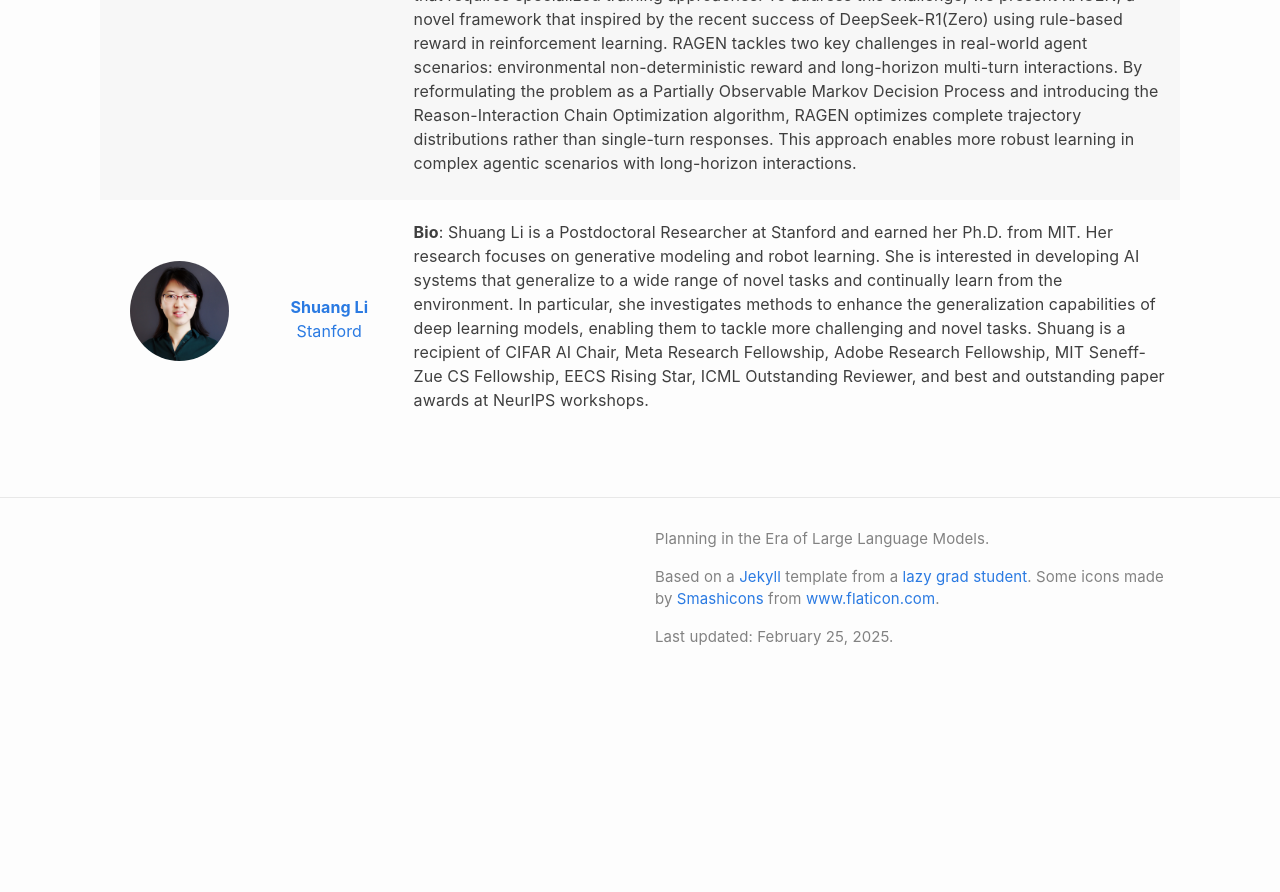
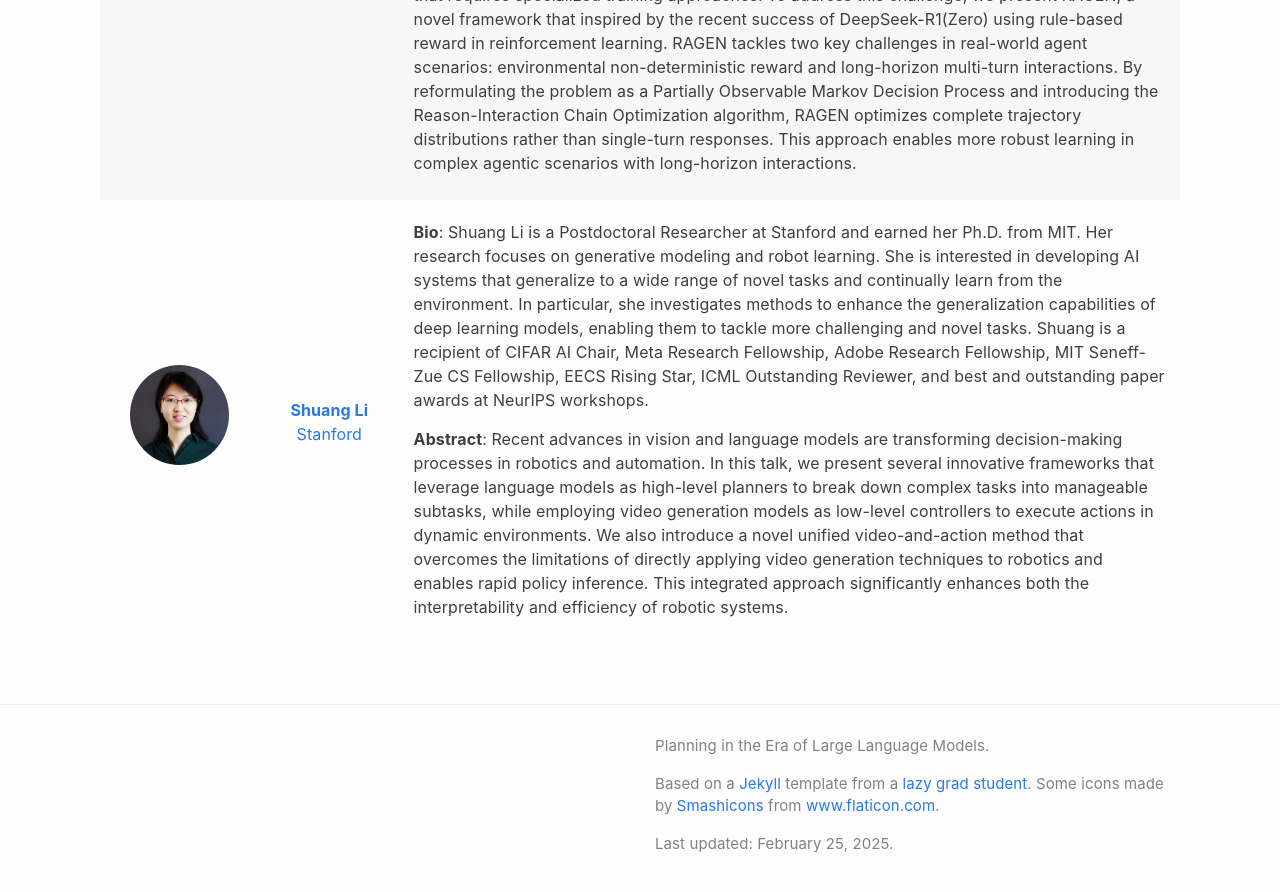
Before and after one commit to llmforplanning/llmforplanning.github.io, a Jekyll site: the page built from speakers.md, in a window 1280 px wide and 900 px high, scrolled down 822 px. Shown: the top 892 px of the window. Built offline with Jekyll 4.4.1, drawn with Linux system fonts in a browser that asks for light colours; before the commit the page ends 1515 px from its top, so only the background shows below that.

Commit message:
Add abstract shuang.md

```diff
--- a/_speakers/shuang.md
+++ b/_speakers/shuang.md
@@ -21,3 +21,6 @@ img: shuang.jpg
 
 **Bio**:
 Shuang Li is a Postdoctoral Researcher at Stanford and earned her Ph.D. from MIT. Her research focuses on generative modeling and robot learning. She is interested in developing AI systems that generalize to a wide range of novel tasks and continually learn from the environment. In particular, she investigates methods to enhance the generalization capabilities of deep learning models, enabling them to tackle more challenging and novel tasks. Shuang is a recipient of CIFAR AI Chair, Meta Research Fellowship, Adobe Research Fellowship, MIT Seneff-Zue CS Fellowship, EECS Rising Star, ICML Outstanding Reviewer, and best and outstanding paper awards at NeurIPS workshops.
+
+**Abstract**:
+Recent advances in vision and language models are transforming decision-making processes in robotics and automation. In this talk, we present several innovative frameworks that leverage language models as high-level planners to break down complex tasks into manageable subtasks, while employing video generation models as low-level controllers to execute actions in dynamic environments. We also introduce a novel unified video-and-action method that overcomes the limitations of directly applying video generation techniques to robotics and enables rapid policy inference. This integrated approach significantly enhances both the interpretability and efficiency of robotic systems.
```
